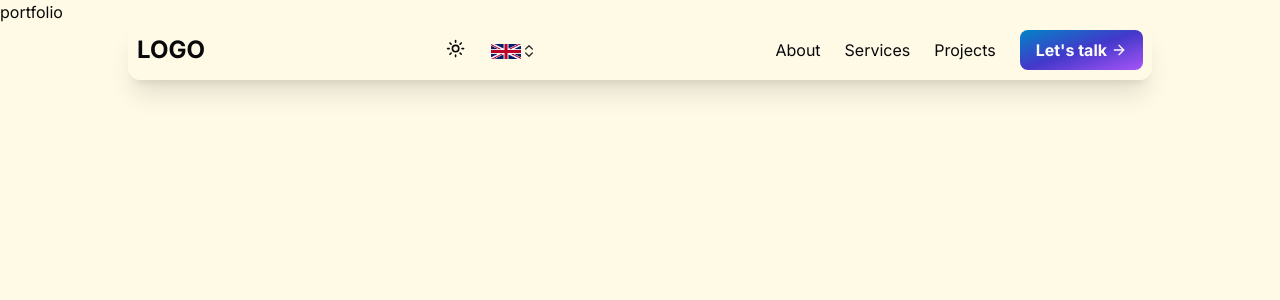
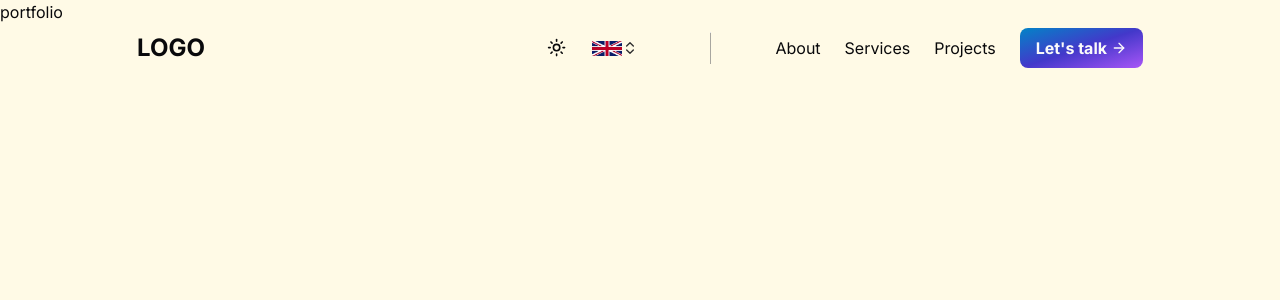
Before and after one commit to ton1czech/baudys, a Next.js app: page / in a window 1280 px wide. Shown: the top 300 px of the page. Built offline with nearby package versions, Linux system fonts and the light colour scheme.

Commit message:
👌IMPROVE: nav fixed height + divider

```diff
--- a/components/navbar/navbar.tsx
+++ b/components/navbar/navbar.tsx
@@ -30,18 +30,21 @@ export const Navbar = () => {
   return (
     <nav
       className={cn(
-        'fixed top-5 py-2 px-2 left-1/2 -translate-x-1/2 border border-transparent rounded-xl w-full mx-auto 2xl:max-w-screen-xl lg:max-w-screen-lg transition shadow-xl',
+        'fixed top-5 px-2 left-1/2 h-14 -translate-x-1/2 border border-transparent rounded-xl w-full mx-auto 2xl:max-w-screen-xl lg:max-w-screen-lg transition grid items-center',
         !isTopOfTheScreen &&
-          'bg-zinc-300/20 border-zinc-400/70 backdrop-blur-lg dark:bg-zinc-800/20 dark:border-zinc-600/70'
+          'bg-zinc-300/20 border-zinc-400/70 backdrop-blur-lg dark:bg-zinc-800/20 dark:border-zinc-600/70 shadow-xl'
       )}
     >
       <div className='flex justify-between items-center'>
         <div className='font-bold text-2xl'>LOGO</div>
 
-        <div>
+        <div className='flex items-center'>
+          <div className='flex items-center'>
             <ModeToggle />
             <LanguageSelector />
           </div>
+
+          <hr className='w-px h-8 bg-zinc-600/50 dark:bg-zinc-400/50 mx-16' />
 
           <ul className='flex gap-6 items-center'>
             <NavItem
@@ -71,6 +74,7 @@ export const Navbar = () => {
             </li>
           </ul>
         </div>
+      </div>
     </nav>
   )
 }
```
Lines whose indentation alone changed are shown as unchanged.
